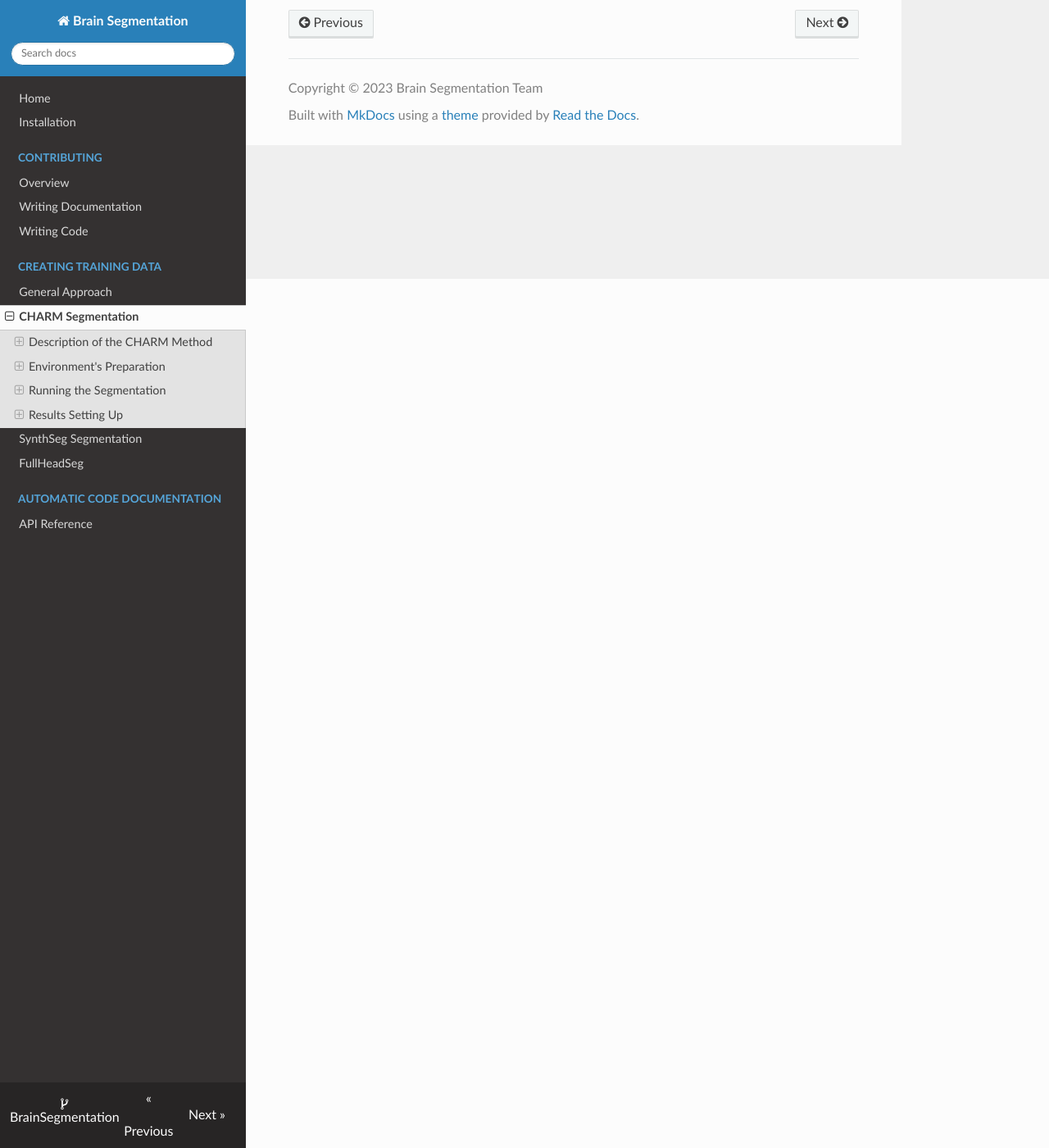
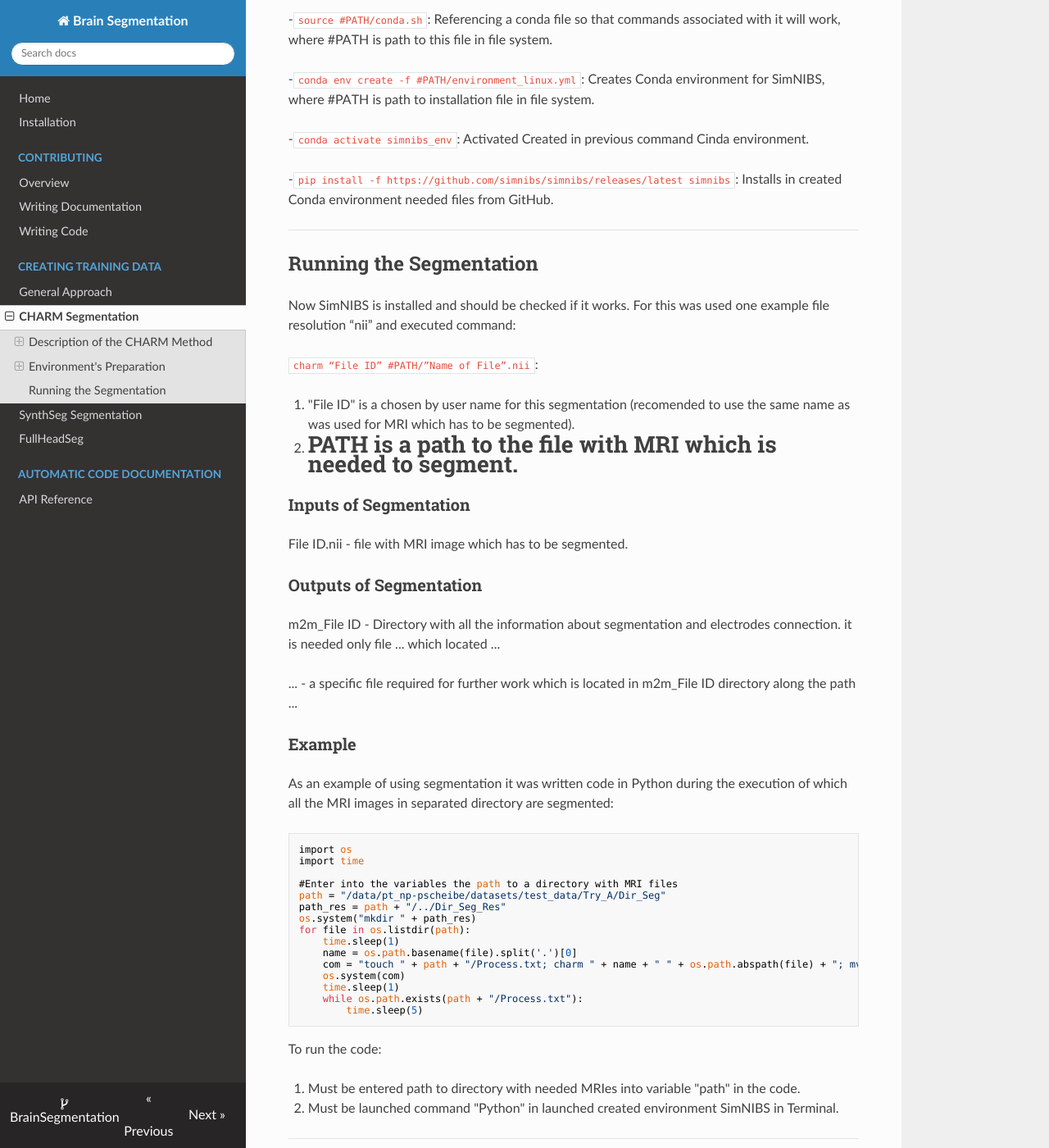
Before and after one commit to halirutan/BrainSegmentation, an MkDocs documentation site: the page built from docs/training_data/charm.md, in a window 1280 px wide and 1400 px high, scrolled down 1060 px. Shown: the whole window at 82% size. Built offline with MkDocs 1.6.1, drawn with Linux system fonts in a browser that asks for light colours; nearby versions of some CDN libraries; some of the changed text lies outside the part shown.

Commit message:
CHARM Segmentation Documentation v2.md

````diff
--- a/docs/training_data/charm.md
+++ b/docs/training_data/charm.md
@@ -19,11 +19,80 @@
 ---
 
 ## Environment's Preparation
+
 ### Prerequisites
+
+Ensure that the following software and environments were set up:
+
+-Python 3.8 or newer
+
+-Installed Conda
+
+-Installed file environment_linux.yml (From website https://github.com/simnibs/simnibs/releases/tag/v4.5.0)
+
 ### Environment Installation
+
+Was chosen data where conda had to install new environment and chose way in which this environment can be installed (free conda). The process of installation was contained these commands:
+
+-`source #PATH/conda.sh`: Referencing a conda file so that commands associated with it will work, where #PATH is path to this file in file system.
+
+-`conda env create -f #PATH/environment_linux.yml`: Creates Conda environment for SimNIBS, where #PATH is path to installation file in file system.
+
+-`conda activate simnibs_env`: Activated Created in previous command Cinda environment.
+
+-`pip install -f https://github.com/simnibs/simnibs/releases/latest simnibs`: Installs in created Conda environment needed files from GitHub.
+
+---
+
 ## Running the Segmentation
+
+Now SimNIBS is installed and should be checked if it works. For this was used one example file resolution “nii” and executed command:
+
+`charm “File ID” #PATH/”Name of File”.nii`:
+
+1. "File ID" is a chosen by user name for this segmentation (recomended to use the same name as was used for MRI which has to be segmented).
+
+2. #PATH is a path to the file with MRI which is needed to segment.
+
 ### Inputs of Segmentation
+
+File ID.nii - file with MRI image which has to be segmented.
+
 ### Outputs of Segmentation
+
+m2m_File ID - Directory with all the information about segmentation and electrodes connection. it is needed only file ... which located ...
+
+... - a specific file required for further work which is located in m2m_File ID directory along the path ...
+
+### Example
+
+As an example of using segmentation it was written code in Python during the execution of which all the MRI images in separated directory are segmented:
+
+```shell
+import os
+import time
+
+#Enter into the variables the path to a directory with MRI files
+path = "/data/pt_np-pscheibe/datasets/test_data/Try_A/Dir_Seg"
+path_res = path + "/../Dir_Seg_Res"
+os.system("mkdir " + path_res)
+for file in os.listdir(path):
+    time.sleep(1)
+    name = os.path.basename(file).split('.')[0]
+    com = "touch " + path + "/Process.txt; charm " + name + " " + os.path.abspath(file) + "; mv " + path + "/m2m_" + name + " " + path_res + "; rm -f " + path + "/Process.txt"
+    os.system(com)
+    time.sleep(1)
+    while os.path.exists(path + "/Process.txt"):
+        time.sleep(5)
+```
+
+To run the code:
+
+1. Must be entered path to directory with needed MRIes into variable "path" in the code.
+
+2. Must be launched command "Python" in launched created environment SimNIBS in Terminal.
+
+---
+
 ## Results Setting Up
 ### Interface of SLReyes
-### Work with Electrodes
````
